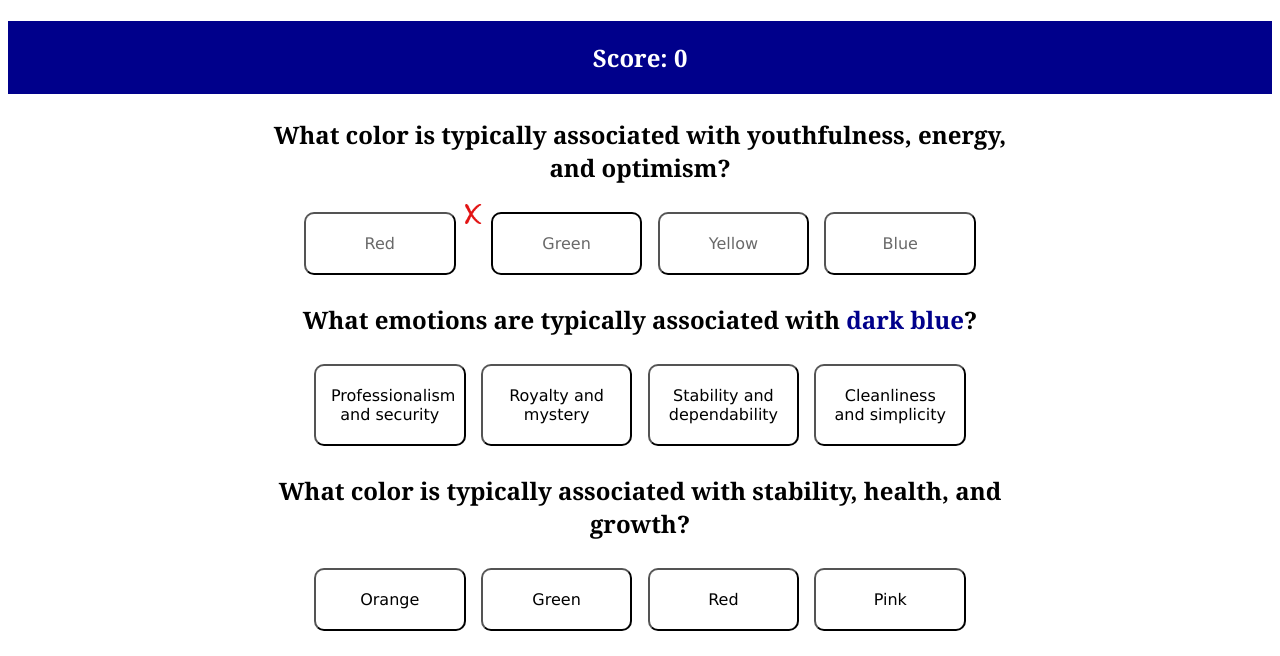
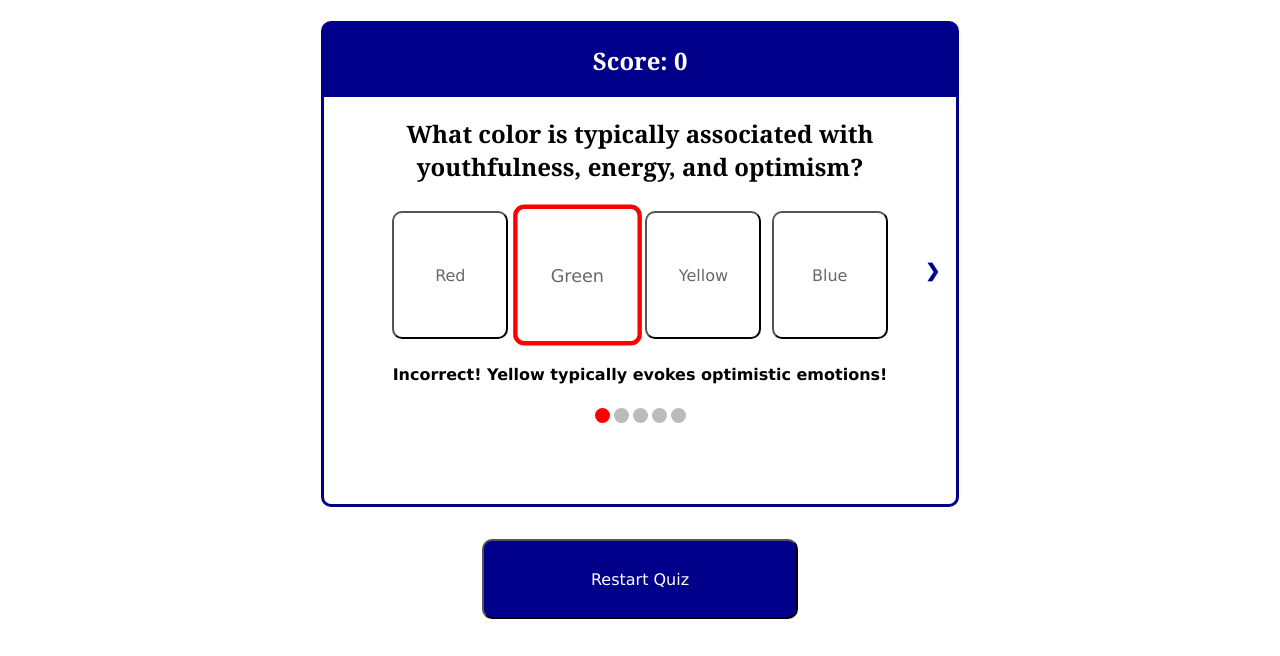
Before and after one commit to klandrove/guessing-game, a plain HTML site: page index.html in a window 1280 px wide. Both pictures are taken after a click on the button "Green". Shown: the part 76-732 px from the top of the page. Drawn offline with Linux system fonts and the light colour scheme.

Commit message:
Update Project

```diff
--- a/index.html
+++ b/index.html
@@ -1,5 +1,6 @@
 <!DOCTYPE html>
 <html lang="en">
+
 <head>
     <meta charset="UTF-8">
     <meta name="viewport" content="width=device-width, initial-scale=1.0">
@@ -8,12 +9,14 @@
     <link rel="stylesheet" href="style.css">
     <script src="script.js" defer></script>
 </head>
+
 <body>
     <h1>Branding Colors Quiz</h1>
 
+
+    <div class="slideshow-container">
         <p class="score_text">Score: <span class="score">0</span></p>
-
-    <div class="question">
+        <div class="question fade">
             <h2>What color is typically associated with youthfulness, energy, and optimism?</h2>
             <div class="inline_buttons">
                 <button>Red</button>
@@ -21,17 +24,20 @@
                 <button class="correct">Yellow</button>
                 <button>Blue</button>
             </div>
+            <p class="feedback"><span class="is_correct"> </span>Yellow typically evokes optimistic emotions!</p>
         </div>
-    <div class="question">
+        <div class="question fade">
             <h2>What emotions are typically associated with <span style="color:darkblue;">dark blue</span>?</h2>
             <div class="inline_buttons">
-            <button class="correct dark_blue">Professionalism and security</button>
+                <button class="correct dark_blue">Formality and security</button>
                 <button class="dark_blue">Royalty and mystery</button>
                 <button class="dark_blue">Stability and dependability</button>
                 <button class="dark_blue">Cleanliness and simplicity</button>
             </div>
+            <p class="feedback"><span class="is_correct"> </span>Dark blue is typically used in professional settings!
+            </p>
         </div>
-    <div class="question">
+        <div class="question fade">
             <h2>What color is typically associated with stability, health, and growth?</h2>
             <div class="inline_buttons">
                 <button>Orange</button>
@@ -39,8 +45,9 @@
                 <button>Red</button>
                 <button>Pink</button>
             </div>
+            <p class="feedback"><span class="is_correct"> </span>Green is used in connection with nature and prosperity!</p>
         </div>
-    <div class="question">
+        <div class="question fade">
             <h2>What emotions are typically associated with <span style="color:red;">red</span>?</h2>
             <div class="inline_buttons">
                 <button class="red">Happiness and optimism</button>
@@ -48,8 +55,9 @@
                 <button class="red">Mystery and creativity</button>
                 <button class="correct red">Passion and danger</button>
             </div>
+            <p class="feedback"><span class="is_correct"> </span>Red commands attention and passion!</p>
         </div>
-    <div class="question">
+        <div class="question fade">
             <h2>What color is typically associated with sensitivity, romance, and innocence?</h2>
             <div class="inline_buttons">
                 <button class="correct">Pink</button>
@@ -57,10 +65,22 @@
                 <button>Red</button>
                 <button>Grey</button>
             </div>
+            <p class="feedback"><span class="is_correct"> </span>Pink is associated with femininity and youth!</p>
+        </div>
+        <a class="prev" id="previous" onclick="plusSlides(-1)">&#10094;</a>
+        <a class="next" id="next" onclick="plusSlides(1)">&#10095;</a>
+        <div class="dot_container">
+            <span class="dot" onclick="currentSlide(1)"></span>
+            <span class="dot" onclick="currentSlide(2)"></span>
+            <span class="dot" onclick="currentSlide(3)"></span>
+            <span class="dot" onclick="currentSlide(4)"></span>
+            <span class="dot" onclick="currentSlide(5)"></span>
+        </div>
     </div>
     <br>
     <div class="restart">
         <button class="restart_button">Restart Quiz</button>
     </div>
 </body>
+
 </html>
--- a/script.js
+++ b/script.js
@@ -4,8 +4,17 @@ let buttons = document.querySelectorAll('button');
 // Select first HTML element with class of score
 let scoreElement = document.querySelector('.score');
 
+// Get dots
+let dots = document.getElementsByClassName("dot");
+
+// Get all feedbacks
+let feedback = document.getElementsByClassName('feedback');
+
 // Keep track of score
 let score = 0;
+
+let slideIndex = 1;
+showSlides(slideIndex);
 
 // Define check function
 function check(event) {
@@ -13,31 +22,32 @@ function check(event) {
     // Find clicked button
     let button = event.target;
 
-    //Get class name of button
+    // Get class name of button
     let name = button.className;
+
 
     if(name.includes("restart")){
 
         restart(event);
 
     } else {
-
         // Find current question
         let question = button.parentElement;
+        // Select first HTML element with class of score
+
+        let feedback_text = feedback[slideIndex-1].querySelector('.is_correct');
 
         if (name.includes("correct")) {
-            /* rect = button.getBoundingClientRect();
 
-            console.log('Position:', {
-                top: rect.top,
-                right: rect.right,
-                bottom: rect.bottom,
-                left: rect.left,
-                width: rect.width,
-                height: rect.height
-            }) */
-            // If answer is correct
-            button.insertAdjacentHTML('beforebegin', "<img src='check.png' alt='checkmark' width='20' height='20' class='response'>");
+            dots[slideIndex-1].style.backgroundColor = "green";
+
+            feedback_text.textContent = "Correct! ";
+            feedback[slideIndex-1].style.display = "block";
+
+            button.style.borderColor = "green";
+            button.style.scale = "1.1";
+            button.style.borderWidth = '4px';
+
             // Update score
             score++;
 
@@ -45,7 +55,13 @@ function check(event) {
             scoreElement.textContent = score;
         } else {
             // If answer is wrong
-            button.insertAdjacentHTML('beforebegin', "<img src='wrong.png' alt='x mark' width='20' height='20'>");
+            dots[slideIndex-1].style.backgroundColor = "red";
+            feedback_text.textContent = "Incorrect! ";
+            feedback[slideIndex-1].style.display = "block";
+
+            button.style.borderColor = "red";
+            button.style.scale = "1.1";
+            button.style.borderWidth = '4px';
         }
 
         // Find all button elements inside current question
@@ -55,8 +71,6 @@ function check(event) {
         for (let button of questionButtons) {
             // Disable each button
             button.disabled = true;
-            button.style.borderColor = "black";
-            button.style.borderWidth = '2px';
             button.style.padding = "20px";
             button.style.color = "dimgray";
         }
@@ -83,7 +97,7 @@ function hover(event) {
         button.style.borderStyle = 'solid';
         button.style.borderColor = buttonColor;
         button.style.borderWidth = '4px';
-        button.style.padding = "17px";
+        //button.style.padding = "10px";
     } else if (button.className.includes("restart")){
         button.style.background = 'black';
     }
@@ -95,13 +109,16 @@ function unhover(event){
         // Change the button's border color
         button.style.borderColor = 'black';
         button.style.borderWidth = '2px';
-        button.style.padding = "20px";
+        button.style.padding = "10px";
     } else if (button.className.includes("restart")){
         button.style.background = 'darkblue';
     }
 }
 
 function restart(event){
+    slideIndex = 1;
+    showSlides(slideIndex);
+
     // Find clicked button
     let button = event.target;
 
@@ -111,7 +128,7 @@ function restart(event){
     if(name.includes("restart")){
         // Find all button elements inside current question
         let questionButtons = document.querySelectorAll("button");
-        let responses = document.querySelectorAll("response");
+        let responses = document.querySelectorAll(".response");
 
         // Loop through all buttons
         for (let button of questionButtons) {
@@ -122,19 +139,25 @@ function restart(event){
                 button.style.background = "white";
                 button.style.borderColor = 'black';
                 button.style.borderWidth = '2px';
-                button.style.padding = "20px";
+                button.style.padding = "10px";
                 button.style.color = "black";
+                button.style.scale = "1";
             }
         }
-        console.log(responses);
 
-        // Loop through all responses
-        for (let response of responses) {
-            // Remove each response
-            console.log("Response 1:" + response);
+        for (let response of responses){
             response.remove();
         }
 
+        // Loop through all dots
+        for (let dot of dots){
+            dot.style.backgroundColor = "";
+            console.log(dot.style.backgroundColor);
+         }
+
+        for (fb of feedback){
+            fb.style.display = "none";
+        }
         // Reset score
         score = 0;
 
@@ -152,3 +175,46 @@ for (let button of buttons) {
     button.addEventListener('mouseover', hover);
     button.addEventListener('mouseout', unhover);
 }
+
+
+
+// Next/previous controls
+function plusSlides(n) {
+    showSlides(slideIndex += n);
+}
+
+// Thumbnail image controls
+function currentSlide(n) {
+    showSlides(slideIndex = n);
+}
+
+function showSlides(n) {
+    let i;
+    let slides = document.getElementsByClassName("question");
+    let prevButton = document.getElementById('previous');
+    let nextButton = document.getElementById('next');
+    for (i = 0; i < slides.length; i++) {
+        slides[i].style.display = "none";
+    }
+    if (n == slides.length){
+        nextButton.disabled = true;
+        nextButton.hidden = true;
+        prevButton.disabled = false;
+        prevButton.hidden = false;
+    } else if (n == 1){
+        prevButton.disabled = true;
+        prevButton.hidden = true;
+        nextButton.disabled = false;
+        nextButton.hidden = false;
+    } else {
+        prevButton.disabled = false;
+        nextButton.disabled = false;
+        prevButton.hidden = false;
+        nextButton.hidden = false;
+    }
+    for (i = 0; i < dots.length; i++) {
+        dots[i].className = dots[i].className.replace(" active", "");
+    }
+    dots[slideIndex-1].className += " active";
+    slides[slideIndex-1].style.display = "block";
+}
--- a/style.css
+++ b/style.css
@@ -18,36 +18,40 @@ h2 {
     font-family: Georgia, serif;
     text-align: center;
     font-size: 24px;
+    height: 8vh;
 }
 button {
     background-color: white;
     border-color: black;
     border-width: 2px;
     border-radius: 10px;
-    padding: 20px 15px;
+    padding: 10px 10px;
     font-family: Verdana, sans-serif;
     text-align: center;
-    font-size: 24px;
-    margin: 8px 1%;
-    width: 20%;
+    font-size: 20px;
+    margin: 10px 1%;
+    width: 25%;
     font-size: 16px;
+    height: 16vh;
 }
 .inline_buttons{
     display: flex;
     justify-content: center;
+    align-content: center;
 }
 .score_text {
     color: white;
     font-size: 24px;
     width: 100%;
     text-align: center;
-    position: sticky;
     top: 0;
     background-color: darkblue;
     padding: 20px 0px;
+    margin: 0px
 }
 .question {
-    margin: auto 20%;
+    margin: auto 10%;
+    display: none;
 }
 .restart{
     text-align: center;
@@ -55,18 +59,80 @@ button {
 .restart_button {
     background-color: darkblue;
     color: white;
+    height: 10vh;
 }
-/*
-img {
-    position: absolute; /* Position it over the button */
-    top: 0; /* Adjust as needed */
-    left: 0; /* Adjust as needed */
-    transform: translate(-50%, -50%); /* Center the image */
-    z-index: 1;
+.slideshow-container {
+    width: 50%;
+    height: 60vh;
+    position: relative;
+    margin: auto;
+    border: 3px solid darkblue;
+    border-radius: 10px;
+  }
+  /* Next & previous buttons */
+.prev, .next {
+    cursor: pointer;
+    position: absolute;
+    top: 50%;
+    width: auto;
+    margin-top: -22px;
+    padding: 16px;
+    color: darkblue;
+    font-weight: bold;
+    font-size: 18px;
+    transition: 0.6s ease;
+    border-radius: 0 3px 3px 0;
+    user-select: none;
+  }
+
+  /* Position the "next button" to the right */
+  .next {
+    right: 0;
+    border-radius: 3px 0 0 3px;
+  }
+
+  /* On hover, add a black background color with a little bit see-through */
+  .prev:hover, .next:hover {
+    background-color: rgba(0,0,0,0.8);
+  }
+  /* Fading animation */
+.fade {
+    animation-name: fade;
+    animation-duration: 0.3s;
+  }
+
+@keyframes fade {
+    from {opacity: .4}
+    to {opacity: 1}
 }
-*/
+/* The dots/bullets/indicators */
+.dot {
+    cursor: pointer;
+    height: 15px;
+    width: 15px;
+    margin: 0 2px;
+    background-color: #bbb;
+    border-radius: 50%;
+    display: inline-block;
+    transition: background-color 0.3s ease;
 
-.response {
-    width= 20px;
-    height= 20px;
+  }
+
+.dot_container{
+    text-align:center;
+    margin: 3vh;
+    display: flex;
+    flex-direction: row;
+    align-items: flex-end;
+    justify-content: center;
 }
+
+.active, .dot:hover {
+    background-color: #717171;
+  }
+.feedback{
+    font-family: Verdana, sans-serif;
+    text-align: center;
+    font-size: 16px;
+    display: none;
+}
```
Also changed, not shown: check.png (deleted), wrong.png (deleted). Lines whose indentation alone changed are shown as unchanged.
